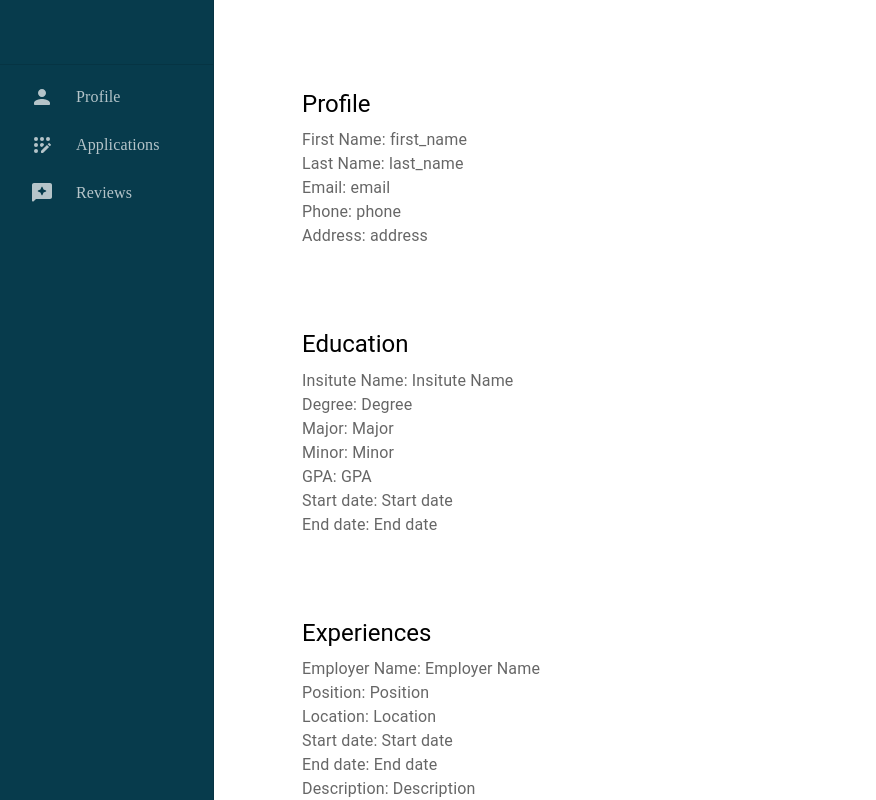
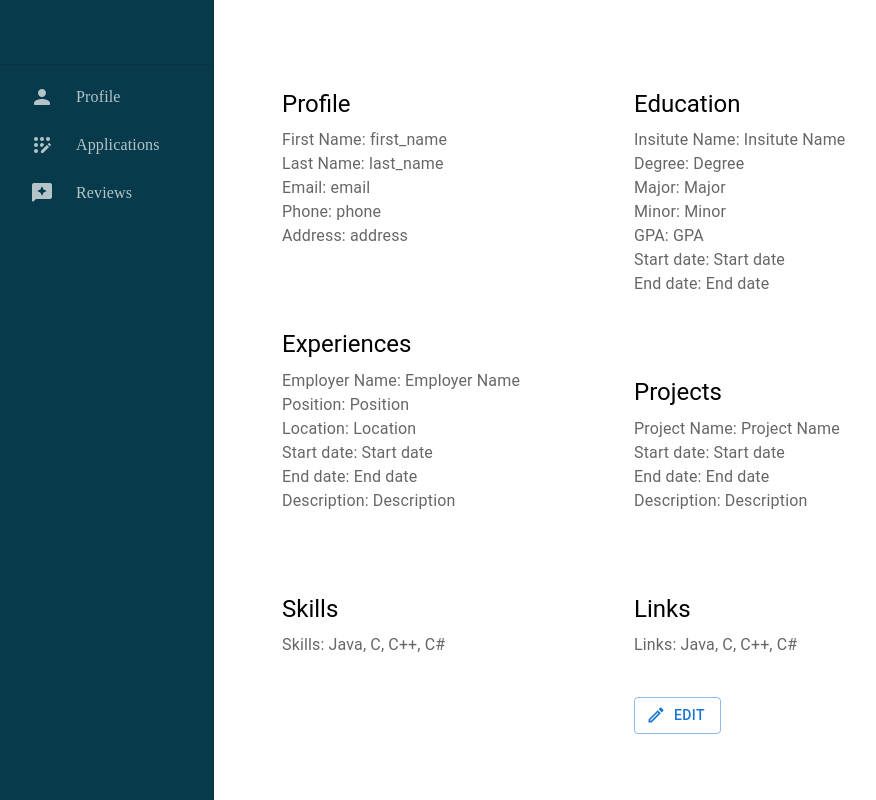
Before and after one commit to vsarunhah/ntr, a React (Create React App) app in the folder client/: page /profile in a window 1280 px wide. Shown: the top 800 px of the page, without its empty margins (6-882 px from the left). Built offline with nearby package versions, Linux system fonts and the light colour scheme.

Commit message:
grid formatting

```diff
--- a/client/src/pages/Profile/Profile.tsx
+++ b/client/src/pages/Profile/Profile.tsx
@@ -14,12 +14,11 @@ const Profile = () => {
       }
 
     return (
-    <Grid >
 
+    <Grid container mx ={35}>
+     <Grid item xs={6}>
      <Box my={10}>
     </Box>
-
-      <Grid item xs={10}>
     <Typography gutterBottom variant="h5">
         Profile
       </Typography>
@@ -43,12 +42,55 @@ const Profile = () => {
        <Typography variant="body1" color="textSecondary">
         Address: address
        </Typography>
-       </Grid>
+       <Box my={10}>
+      </Box>
+       <Typography gutterBottom variant="h5">
+        Experiences
+      </Typography>
+
+      <Typography  variant="body1" color="textSecondary">
+      Employer Name: Employer Name
+       </Typography>
+
+       <Typography variant="body1" color="textSecondary">
+       Position: Position
+       </Typography>
+
+       <Typography variant="body1" color="textSecondary">
+       Location: Location
+       </Typography>
+
+       <Typography variant="body1" color="textSecondary">
+       Start date: Start date
+       </Typography>
+
+       <Typography variant="body1" color="textSecondary">
+       End date: End date
+       </Typography>
+
+       <Typography variant="body1" color="textSecondary">
+       Description: Description
+       </Typography>
 
        <Box my={10}>
       </Box>
 
-      <Grid item xs={12}>
+      <Typography gutterBottom variant="h5">
+        Skills
+      </Typography>
+
+      <Typography variant="body1" color="textSecondary">
+        Skills: Java, C, C++, C#
+       </Typography>
+
+
+       </Grid>
+
+
+
+     <Grid item xs={6}>
+     <Box my={10} mx={30}>
+    </Box>
     <Typography gutterBottom variant="h5">
         Education
       </Typography>
@@ -80,42 +122,10 @@ const Profile = () => {
        <Typography variant="body1" color="textSecondary">
        End date: End date
        </Typography>
-       </ Grid>
+
       <Box my={10}>
       </Box>
 
-      <Typography gutterBottom variant="h5">
-        Experiences
-      </Typography>
-
-      <Typography  variant="body1" color="textSecondary">
-      Employer Name: Employer Name
-       </Typography>
-
-       <Typography variant="body1" color="textSecondary">
-       Position: Position
-       </Typography>
-
-       <Typography variant="body1" color="textSecondary">
-       Location: Location
-       </Typography>
-
-       <Typography variant="body1" color="textSecondary">
-       Start date: Start date
-       </Typography>
-
-       <Typography variant="body1" color="textSecondary">
-       End date: End date
-       </Typography>
-
-       <Typography variant="body1" color="textSecondary">
-       Description: Description
-       </Typography>
-
-
-
-      <Box my={10}>
-      </Box>
 
       <Typography gutterBottom variant="h5">
         Projects
@@ -138,21 +148,6 @@ const Profile = () => {
        </Typography>
 
 
-
-
-
-      <Box my={10}>
-      </Box>
-
-      <Typography gutterBottom variant="h5">
-        Skills
-      </Typography>
-
-      <Typography variant="body1" color="textSecondary">
-        Skills: Java, C, C++, C#
-       </Typography>
-
-
      <Box my={10}>
       </Box>
 
@@ -164,19 +159,179 @@ const Profile = () => {
         Links: Java, C, C++, C#
        </Typography>
 
-        <Box my={10}>
+        <Box my={5}>
       </Box>
-
 
       <Button onClick={routeChange} variant="outlined" startIcon={<EditOutlinedIcon /> } >
         Edit
       </Button>
-
-      <Box my={10}>
-      </Box>
+     </Grid>
+    </Grid>
 
 
-    </Grid>
+
+    // <Grid  mx ={35}>
+    //   <Box my={10}>
+    //   </Box>
+
+    //   <Grid item xs={10}>
+    //   <Typography gutterBottom variant="h5">
+    //     Profile
+    //   </Typography>
+
+    //     <Typography  variant="body1" color="textSecondary">
+    //     First Name: first_name
+    //    </Typography>
+
+    //    <Typography variant="body1" color="textSecondary">
+    //     Last Name: last_name
+    //    </Typography>
+
+    //    <Typography variant="body1" color="textSecondary">
+    //     Email: email
+    //    </Typography>
+
+    //    <Typography variant="body1" color="textSecondary">
+    //     Phone: phone
+    //    </Typography>
+
+    //    <Typography variant="body1" color="textSecondary">
+    //     Address: address
+    //    </Typography>
+    //    </Grid>
+
+    //     <Box my={10}>
+    //   </Box>
+
+    //   <Grid item xs={12}>
+    //   <Typography gutterBottom variant="h5">
+    //     Education
+    //   </Typography>
+
+    //   <Typography  variant="body1" color="textSecondary">
+    //   Insitute Name: Insitute Name
+    //    </Typography>
+
+    //    <Typography variant="body1" color="textSecondary">
+    //    Degree: Degree
+    //    </Typography>
+
+    //    <Typography variant="body1" color="textSecondary">
+    //    Major: Major
+    //    </Typography>
+
+    //    <Typography variant="body1" color="textSecondary">
+    //    Minor: Minor
+    //    </Typography>
+
+    //    <Typography variant="body1" color="textSecondary">
+    //    GPA: GPA
+    //    </Typography>
+
+    //    <Typography variant="body1" color="textSecondary">
+    //    Start date: Start date
+    //    </Typography>
+
+    //    <Typography variant="body1" color="textSecondary">
+    //    End date: End date
+    //    </Typography>
+    //    </ Grid>
+    //   <Box my={10}>
+    //   </Box>
+
+    //   <Typography gutterBottom variant="h5">
+    //     Experiences
+    //   </Typography>
+
+    //   <Typography  variant="body1" color="textSecondary">
+    //   Employer Name: Employer Name
+    //    </Typography>
+
+    //    <Typography variant="body1" color="textSecondary">
+    //    Position: Position
+    //    </Typography>
+
+    //    <Typography variant="body1" color="textSecondary">
+    //    Location: Location
+    //    </Typography>
+
+    //    <Typography variant="body1" color="textSecondary">
+    //    Start date: Start date
+    //    </Typography>
+
+    //    <Typography variant="body1" color="textSecondary">
+    //    End date: End date
+    //    </Typography>
+
+    //    <Typography variant="body1" color="textSecondary">
+    //    Description: Description
+    //    </Typography>
+
+
+
+    //   <Box my={10}>
+    //   </Box>
+
+    //   <Typography gutterBottom variant="h5">
+    //     Projects
+    //   </Typography>
+
+    //   <Typography  variant="body1" color="textSecondary">
+    //     Project Name: Project Name
+    //    </Typography>
+
+    //    <Typography variant="body1" color="textSecondary">
+    //     Start date: Start date
+    //    </Typography>
+
+    //    <Typography variant="body1" color="textSecondary">
+    //     End date: End date
+    //    </Typography>
+
+    //    <Typography variant="body1" color="textSecondary">
+    //     Description: Description
+    //    </Typography>
+
+
+
+
+
+    //   <Box my={10}>
+    //   </Box>
+
+    //   <Typography gutterBottom variant="h5">
+    //     Skills
+    //   </Typography>
+
+    //   <Typography variant="body1" color="textSecondary">
+    //     Skills: Java, C, C++, C#
+    //    </Typography>
+
+
+    //   <Box my={10}>
+    //   </Box>
+
+    //   <Typography gutterBottom variant="h5">
+    //     Links
+    //   </Typography>
+
+    //   <Typography variant="body1" color="textSecondary">
+    //     Links: Java, C, C++, C#
+    //    </Typography>
+
+    //     <Box my={10}>
+    //   </Box>
+
+
+    //   <Button onClick={routeChange} variant="outlined" startIcon={<EditOutlinedIcon /> } >
+    //     Edit
+    //   </Button>
+
+    //   <Box my={10}>
+    //   </Box>
+
+
+    // </Grid>
     )
 }
 
--- a/client/src/pages/Reviews/Reviews.tsx
+++ b/client/src/pages/Reviews/Reviews.tsx
@@ -5,7 +5,8 @@ import { Box, TextField, Typography } from '@mui/material';
 const Reviews = () => {
 	return (
 
-		<Grid>
+		<Grid  mx ={35}>
+
             <Box my={10}>
                 </Box>
 			<form>
@@ -20,7 +21,7 @@ const Reviews = () => {
                 <Grid xs={12} sm={6} item className="form-group">
                     <TextField placeholder="Enter first name" label="Company Name" variant="outlined" fullWidth required />
                 </Grid>
-                <Grid item xs={12}>
+                <Grid item sm={12}>
                     <TextField multiline rows={4} placeholder="" label="Review description" variant="outlined" fullWidth  />
                 </Grid>
                 </Grid>
```
Lines whose indentation alone changed are shown as unchanged.
